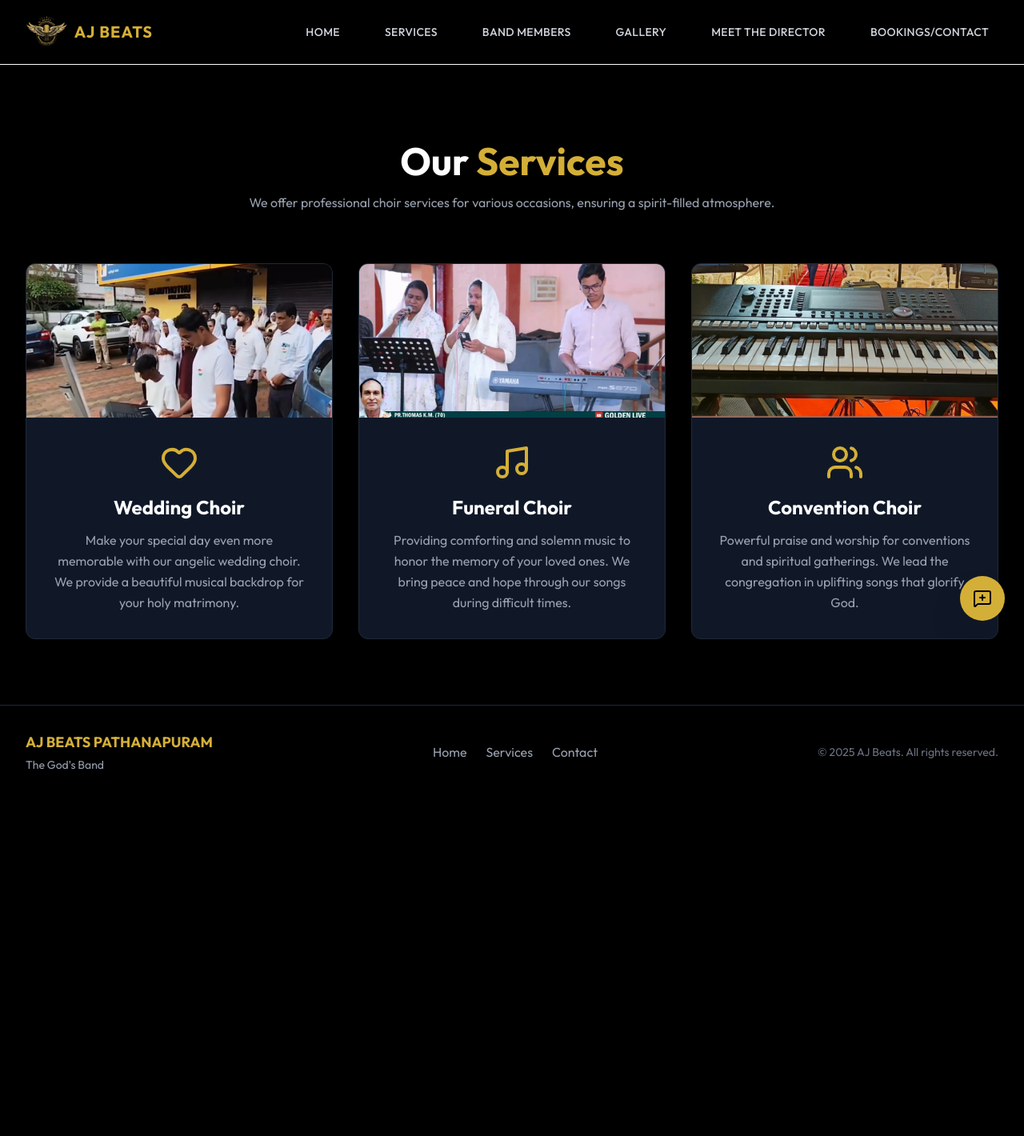
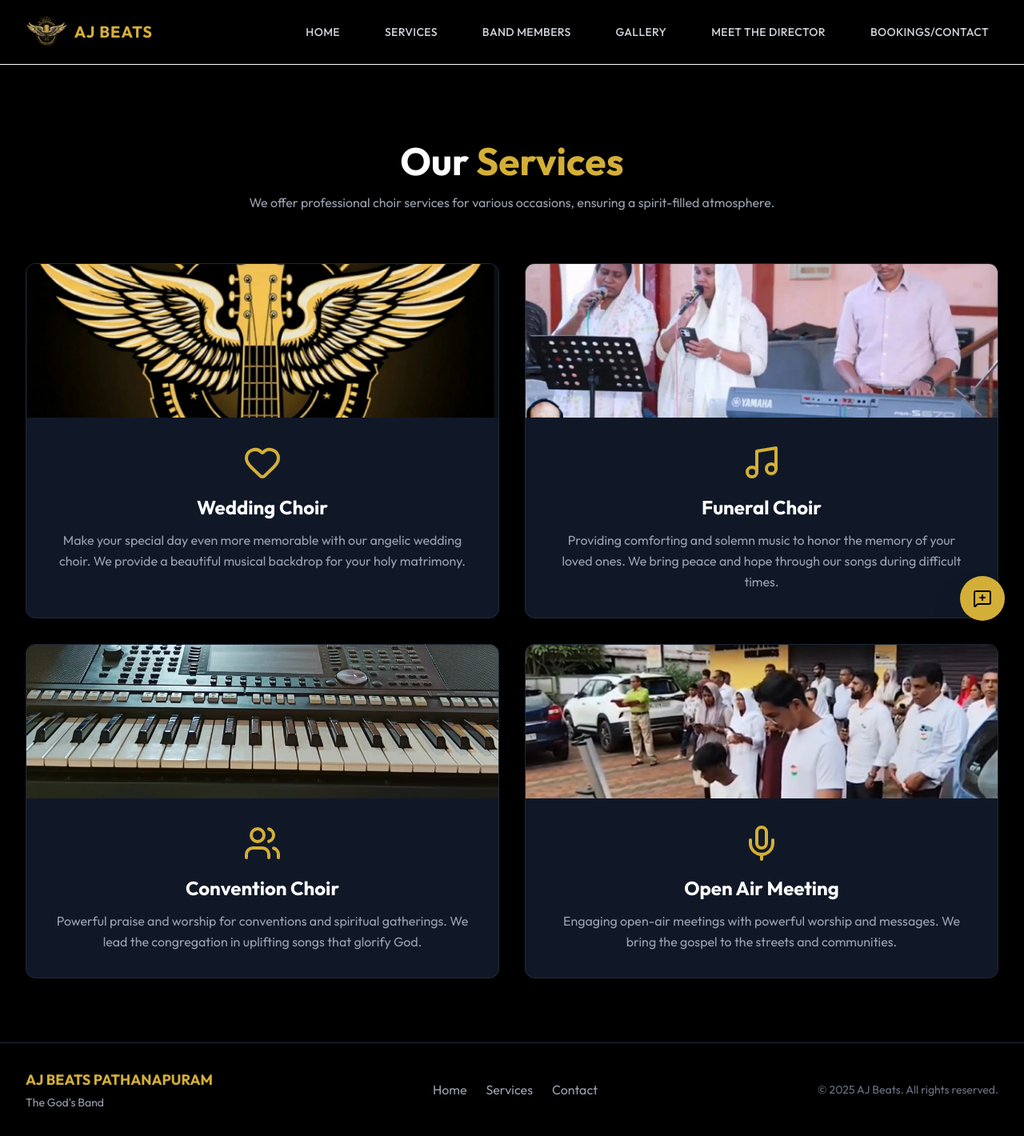
Before and after one commit to Gamjt19/AJ-BEATS-Website, a React (Vite) app: page /services in a window 1280 px wide. Shown: the whole page at 80% size. Before the commit the page ends 998 px from the top, so only its background shows below. Built offline with nearby package versions, Linux system fonts and the light colour scheme.

Commit message:
updated services.jsx

```diff
--- a/src/pages/Services.jsx
+++ b/src/pages/Services.jsx
@@ -1,5 +1,5 @@
 import React from 'react';
-import { Music, Heart, Users } from 'lucide-react';
+import { Music, Heart, Users, Mic } from 'lucide-react';
 
 const Services = () => {
     const services = [
@@ -7,7 +7,7 @@ const Services = () => {
             title: "Wedding Choir",
             description: "Make your special day even more memorable with our angelic wedding choir. We provide a beautiful musical backdrop for your holy matrimony.",
             icon: <Heart size={48} className="text-gold" />,
-            image: "/images/7.jpg"
+            image: "/images/23.jpg"
         },
         {
             title: "Funeral Choir",
@@ -20,6 +20,12 @@ const Services = () => {
             description: "Powerful praise and worship for conventions and spiritual gatherings. We lead the congregation in uplifting songs that glorify God.",
             icon: <Users size={48} className="text-gold" />,
             image: "/images/6.jpg"
+        },
+        {
+            title: "Open Air Meeting",
+            description: "Engaging open-air meetings with powerful worship and messages. We bring the gospel to the streets and communities.",
+            icon: <Mic size={48} className="text-gold" />,
+            image: "/images/7.jpg"
         }
     ];
 
@@ -33,7 +39,7 @@ const Services = () => {
                     </p>
                 </div>
 
-                <div className="grid grid-cols-1 md:grid-cols-3 gap-8">
+                <div className="grid grid-cols-1 md:grid-cols-2 gap-8">
                     {services.map((service, index) => (
                         <div key={index} className="bg-gray-900 rounded-xl overflow-hidden shadow-xl hover:shadow-gold/20 transition-all duration-300 border border-gray-800 group">
                             <div className="h-48 overflow-hidden">
```
